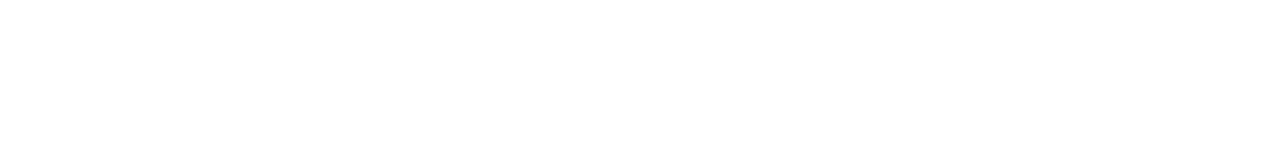
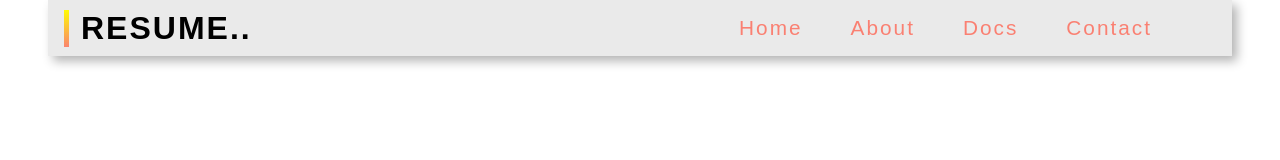
Before and after one commit to Arfan-Roky/own-portfolio, a plain HTML site: page markup/index.html in a window 1280 px wide. Drawn offline with Linux system fonts and the light colour scheme; a web font is replaced by a local one.

Commit message:
header logo and navber is done

```diff
--- /dev/null
+++ b/css/style.css
@@ -0,0 +1,49 @@
+body {
+  font-family: 'Saira Extra Condensed', sans-serif;
+  margin: 0;
+}
+
+header {
+  background-color: rgba(214, 214, 214, 0.5);
+  width: 90%;
+  display: flex;
+  justify-content: space-between;
+  align-items: center;
+  margin: 0 auto;
+  padding: 0 1rem;
+  box-shadow: 5px 5px 10px rgba(0,0,0,0.3);
+}
+
+.logo{
+  text-decoration: none;
+  font-size: 2rem;
+  letter-spacing: 2px;
+  font-weight: 800;
+  padding: 0 12px;
+  color: black;
+  border-left: 5px solid;
+  border-image: linear-gradient(yellow, salmon);
+  border-image-slice: 1;
+}
+
+nav ul{
+  display: flex;
+  list-style: none;
+  margin-right: 4rem;
+}
+
+nav ul li{
+  margin-left: 3rem;
+}
+
+nav ul li a{
+  text-decoration: none;
+  font-size: 1.3rem;
+  font-weight: 500;
+  letter-spacing: 2px;
+  color: salmon;
+}
+
+nav ul li a:hover{
+  border-bottom: 2px solid yellowgreen;
+}
--- a/index.html
+++ b/markup/index.html
@@ -8,16 +8,39 @@
     <!-- title here -->
     <title>Portfolio Website</title>
 
-    <!-- custom css -->
-    <link rel="stylesheet" href="style.css">
-
     <!-- google fonts -->
     <link rel="preconnect" href="https://fonts.googleapis.com">
     <link rel="preconnect" href="https://fonts.gstatic.com" crossorigin>
     <link href="https://fonts.googleapis.com/css2?family=Saira+Extra+Condensed&display=swap" rel="stylesheet">
 
+    <!-- custom css -->
+    <link rel="stylesheet" href="/css/style.css">
+
 </head>
 <body>
 
+    <!-- header -->
+    <header>
+        <a href="#" class="logo">RESUME..</a>
+
+        <nav>
+            <ul>
+                <li><a href="index.html">Home</a></li>
+                <li><a href="about.html">About</a></li>
+                <li><a href="docs.html">Docs</a></li>
+                <li><a href="contact.html">Contact</a></li>
+            </ul>
+        </nav>
+    </header>
+
+
+
+
+
+
+
+
+
+
 </body>
 </html>
--- a/style.css
+++ /dev/null
@@ -1,5 +0,0 @@
-
-body{
-    font-family: 'Saira Extra Condensed', sans-serif;
-    margin: 0;
-}
```
